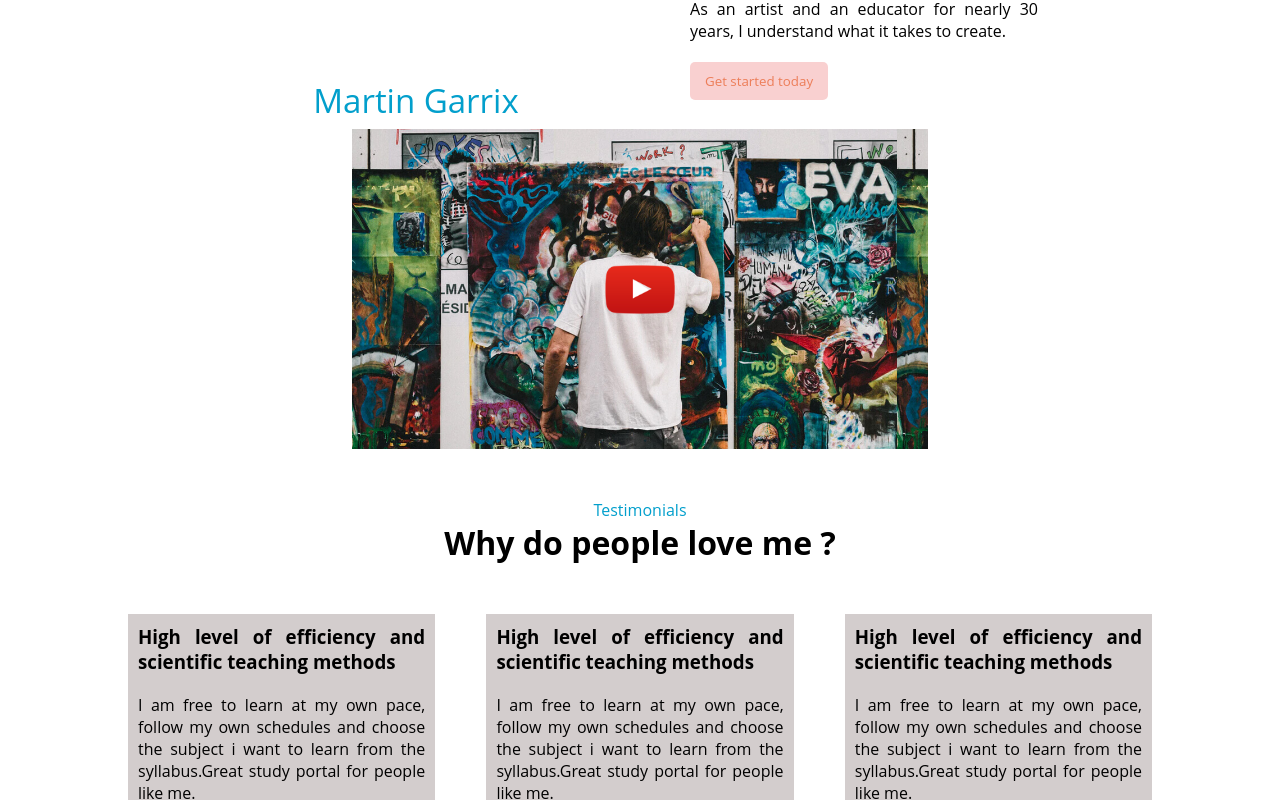
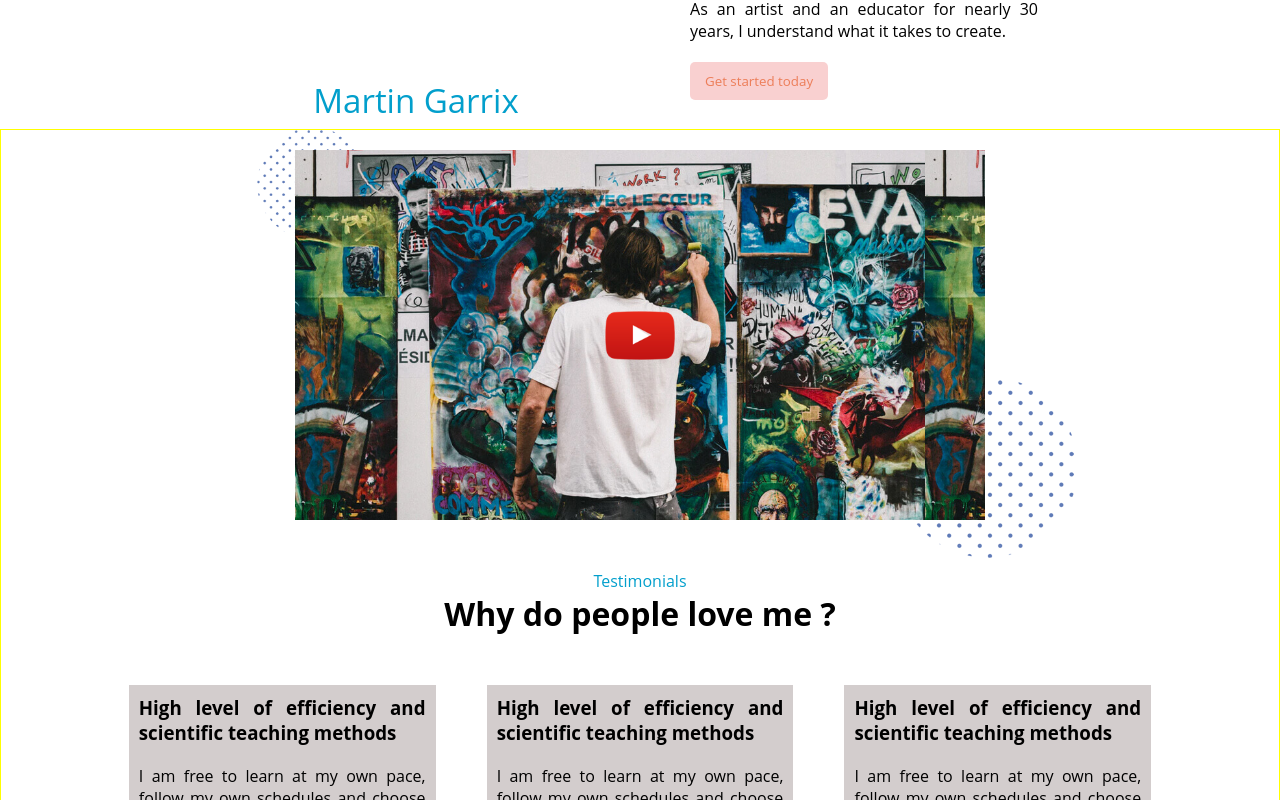
Before and after one commit to ManuelAvanzi/proj-html-vuejs, a Vue app: page / in a window 1280 px wide. Shown: the part 1580-2380 px from the top of the page. Built offline with nearby package versions, Linux system fonts and the light colour scheme.

Commit message:
updating style youtube section

```diff
--- a/src/components/mainC.vue
+++ b/src/components/mainC.vue
@@ -1,7 +1,12 @@
 <template>
     <div class="section-container">
+         <img  class="points" src="../assets/images/maxcoach-shape-12.png">
+         <img  class="dots"      src="../assets/images/maxcoach-shape-12.png">
+
+
         <div class="youtube-section">
            <img src="../assets/images/icon-youtube-play.png" alt="">
+
         </div>
 
         <div class="center-text">
@@ -45,19 +50,38 @@ export default {
 
 
 .section-container{
+    position:relative;
+    height: 850px;
+    border:1px solid yellow;
+    .dots{
+            position:absolute;
+            top:250px;
+            left:70%;
+            z-index: -1;
 
-    height: 850px;
+        }
+    .points{
+        position:absolute;
+        width:110px;
+        left:20%;
+        z-index: -1;
+
+    }
 
     .youtube-section{
-        margin:0 auto;
 
-        width: 45%;
-        height: 320px;
+
+
+        margin:20px auto;
+
+        width: 54%;
+        height: 370px;
         background-image: url('../assets/images/artist-video-poster.jpg');
         background-size: contain;
         display: flex;
         justify-content: center;
         align-items: center;
+        z-index: 1234;
 
         img{
             width: 70px;
```
